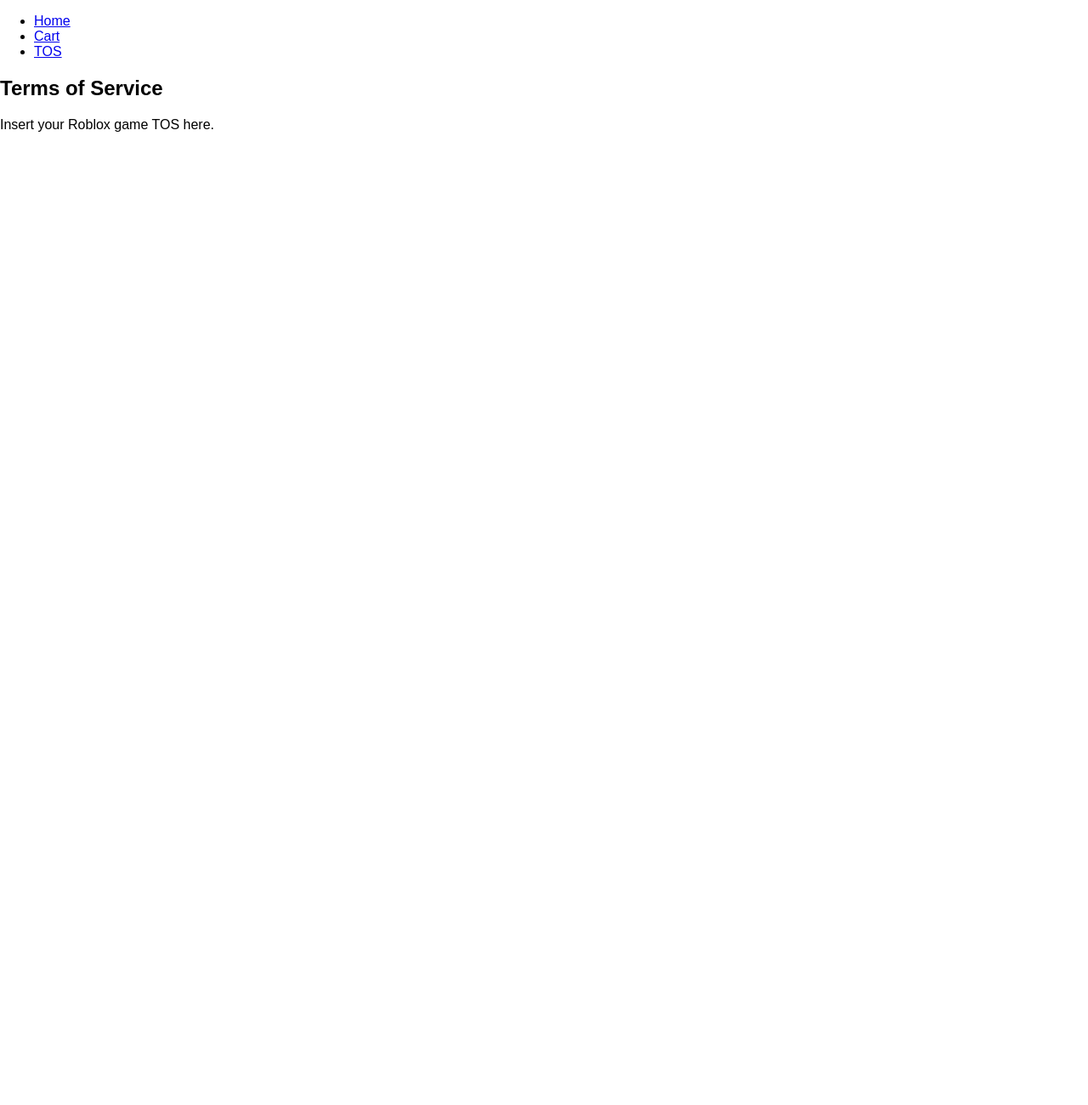
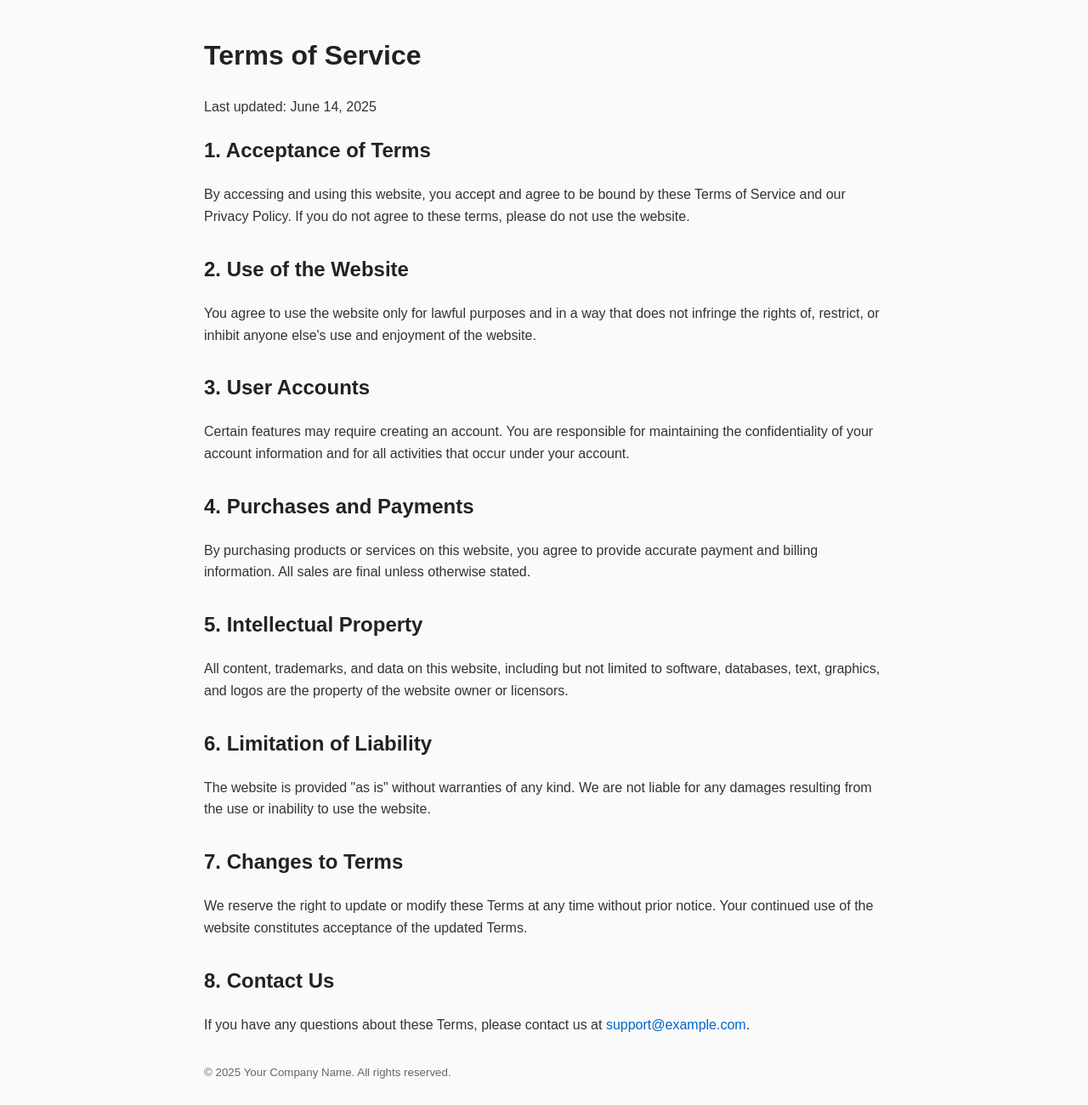
Before and after one commit to mrmustid41/Site, a website: page growagarden-site/tos.html in a window 1280 px wide. Shown: the whole page at 85% size. Before the commit the page ends 800 px from the top, so only its background shows below. Drawn offline with Linux system fonts and the light colour scheme.

Commit message:
Update tos.html

```diff
--- a/growagarden-site/tos.html
+++ b/growagarden-site/tos.html
@@ -2,21 +2,100 @@
 <html lang="en">
 <head>
   <meta charset="UTF-8" />
-  <meta name="viewport" content="width=device-width, initial-scale=1.0" />
-  <title>Grow a Garden - Terms</title>
-  <link rel="stylesheet" href="style.css" />
+  <meta name="viewport" content="width=device-width, initial-scale=1" />
+  <title>Terms of Service</title>
+  <style>
+    body {
+      font-family: Arial, sans-serif;
+      max-width: 800px;
+      margin: 40px auto;
+      padding: 0 20px;
+      line-height: 1.6;
+      color: #333;
+      background-color: #fafafa;
+    }
+    h1, h2 {
+      color: #222;
+    }
+    a {
+      color: #0066cc;
+      text-decoration: none;
+    }
+    a:hover {
+      text-decoration: underline;
+    }
+    small {
+      color: #666;
+    }
+    section {
+      margin-bottom: 30px;
+    }
+  </style>
 </head>
 <body>
-  <nav>
-    <ul>
-      <li><a href="index.html">Home</a></li>
-      <li><a href="cart.html">Cart</a></li>
-      <li><a href="tos.html" class="active">TOS</a></li>
-    </ul>
-  </nav>
-  <main>
-    <h2>Terms of Service</h2>
-    <p>Insert your Roblox game TOS here.</p>
-  </main>
+
+  <h1>Terms of Service</h1>
+  <p>Last updated: June 14, 2025</p>
+
+  <section>
+    <h2>1. Acceptance of Terms</h2>
+    <p>
+      By accessing and using this website, you accept and agree to be bound by these Terms of Service and our Privacy Policy. If you do not agree to these terms, please do not use the website.
+    </p>
+  </section>
+
+  <section>
+    <h2>2. Use of the Website</h2>
+    <p>
+      You agree to use the website only for lawful purposes and in a way that does not infringe the rights of, restrict, or inhibit anyone else's use and enjoyment of the website.
+    </p>
+  </section>
+
+  <section>
+    <h2>3. User Accounts</h2>
+    <p>
+      Certain features may require creating an account. You are responsible for maintaining the confidentiality of your account information and for all activities that occur under your account.
+    </p>
+  </section>
+
+  <section>
+    <h2>4. Purchases and Payments</h2>
+    <p>
+      By purchasing products or services on this website, you agree to provide accurate payment and billing information. All sales are final unless otherwise stated.
+    </p>
+  </section>
+
+  <section>
+    <h2>5. Intellectual Property</h2>
+    <p>
+      All content, trademarks, and data on this website, including but not limited to software, databases, text, graphics, and logos are the property of the website owner or licensors.
+    </p>
+  </section>
+
+  <section>
+    <h2>6. Limitation of Liability</h2>
+    <p>
+      The website is provided "as is" without warranties of any kind. We are not liable for any damages resulting from the use or inability to use the website.
+    </p>
+  </section>
+
+  <section>
+    <h2>7. Changes to Terms</h2>
+    <p>
+      We reserve the right to update or modify these Terms at any time without prior notice. Your continued use of the website constitutes acceptance of the updated Terms.
+    </p>
+  </section>
+
+  <section>
+    <h2>8. Contact Us</h2>
+    <p>
+      If you have any questions about these Terms, please contact us at <a href="mailto:support@example.com">support@example.com</a>.
+    </p>
+  </section>
+
+  <footer>
+    <small>&copy; 2025 Your Company Name. All rights reserved.</small>
+  </footer>
+
 </body>
 </html>
```
